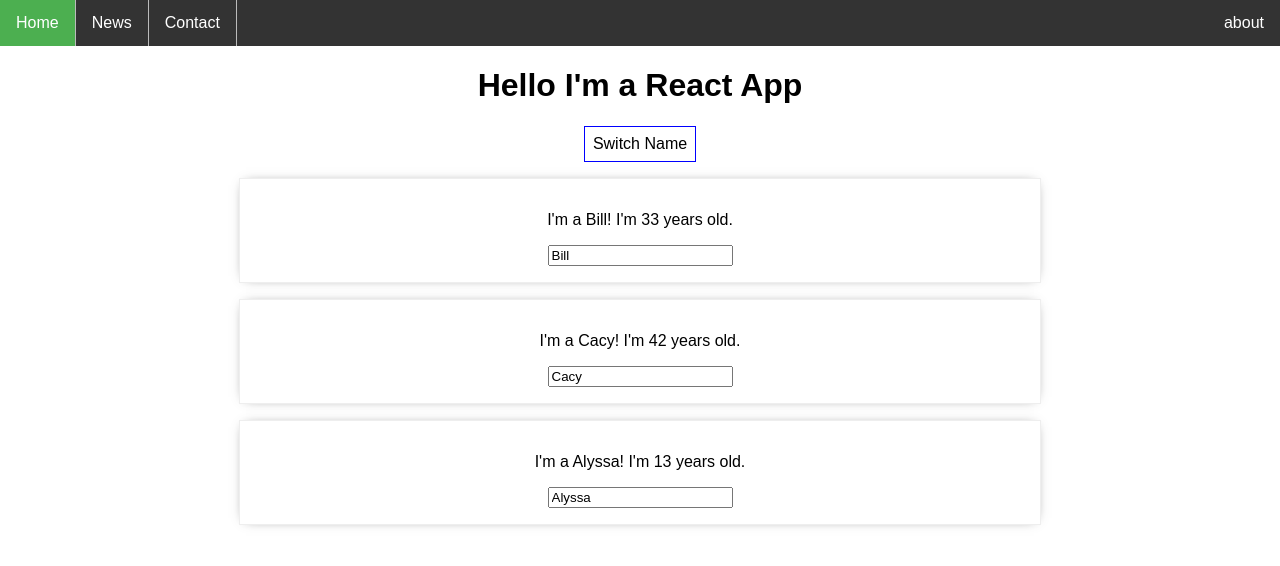
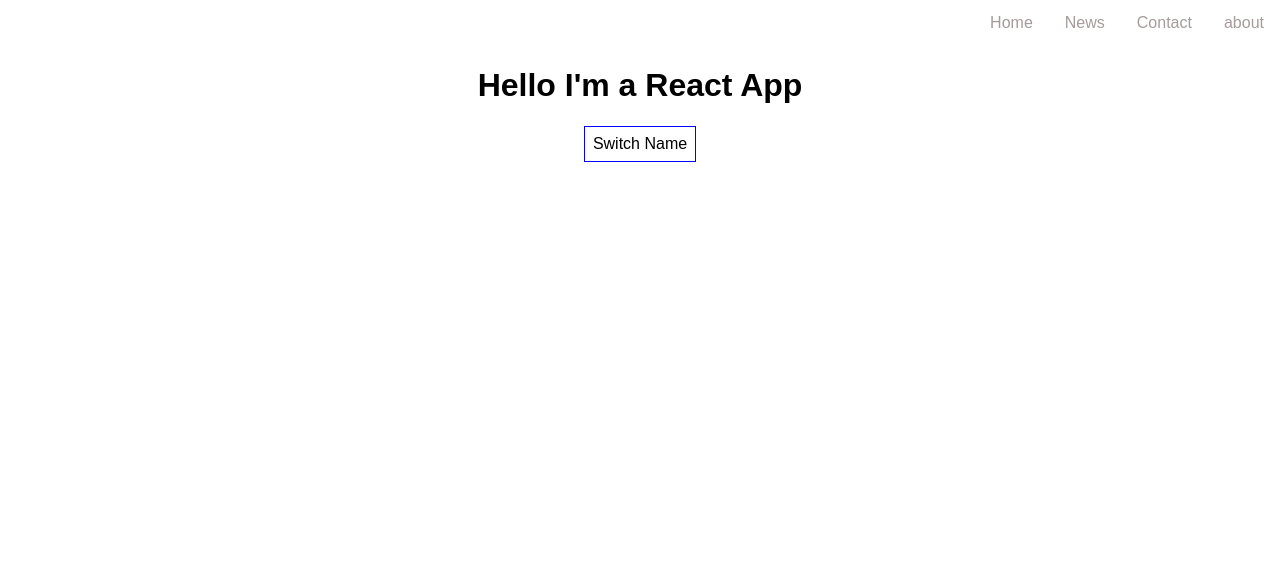
Before and after one commit to ceriustech/React-App, a React (Create React App) app in the folder react-complete-guide/: page / in a window 1280 px wide. Shown: the top 566 px of the page. Built offline with nearby package versions, Linux system fonts and the light colour scheme.

Commit message:
Modified the Persons component to render conitionally. Changed the styling on the navigation.

```diff
--- a/react-complete-guide/src/App.js
+++ b/react-complete-guide/src/App.js
@@ -1,67 +1,84 @@
-import React, { Component } from 'react';
-import './App.css';
-import Person from './Person/Person';
-import Navigation from './Navigation/Navigation'
+import React, { Component } from "react";
+import "./App.css";
+import Person from "./Person/Person";
+import Navigation from "./Navigation/Navigation";
 
 class App extends Component {
   state = {
     navigation: [
-      {home: 'Home'},
-      {news: 'News'},
-      {contact: 'Contact'},
-      {about: 'about'}
+      { home: "Home" },
+      { news: "News" },
+      { contact: "Contact" },
+      { about: "about" }
     ],
     persons: [
-      {name: 'Bill', age: 33},
-      {name: 'Cacy', age: 42},
-      {name: 'Alyssa', age: 13}
+      { name: "Bill", age: 33 },
+      { name: "Cacy", age: 33 },
+      { name: "Alyssa", age: 33 }
     ]
-  }
+  };
 
-  switchNameHandler = (newName) => {
-    console.log('Was Clicked!');
-    // DON"T DO THIS this.state.persons[0].name = "Caleb Masters";
-    this.setState({persons: [
-      {name: newName, age: 33},
-      {name: 'Cacy Masters', age: 42},
-      {name: 'Alyssa Masters', age: 13}
-    ]});
-  }
+  deletePersonsHandler = personIndex => {
+    const persons = this.state.persons;
+    persons.splice(personIndex, 1);
+    this.setState({ persons: persons });
+  };
 
-  nameChangeHandler = (event) => {
-    this.setState({persons: [
-      {name: event.target.value, age: 33},
-      {name: 'Cacy', age: 42},
-      {name: 'Alyssa Masters', age: 13}
-    ]});
-  }
+  nameChangeHandler = event => {
+    this.setState({
+      persons: [
+        { name: event.target.value, age: 33 },
+        { name: "Cacy", age: 42 },
+        { name: "Alyssa Masters", age: 13 }
+      ],
+      otherState: "some other value",
+      showPersons: false
+    });
+  };
+
+  togglePersonsHandler = () => {
+    const doesShow = this.state.showPersons;
+    this.setState({ showPersons: !doesShow });
+  };
 
   render() {
     const style = {
-      backgroundColor: 'white',
-      font: 'inherit',
-      border: '1px solid blue',
-      padding: '8px',
-      cursor: 'pointer'
+      backgroundColor: "white",
+      font: "inherit",
+      border: "1px solid blue",
+      padding: "8px",
+      cursor: "pointer"
     };
+    let persons = null;
 
+    if (this.state.showPersons) {
+      persons = (
+        <div className="person-component_conatainer">
+          {this.state.persons.map((person, index) => {
+            return (
+              <Person
+                click={() => this.deletePersonsHandler(index)}
+                name={person.name}
+                age={person.age}
+              />
+            );
+          })}
+        </div>
+      );
+    }
     return (
       <div className="App">
-        <Navigation navItem={this.state.navigation[0].home}
-        navItem2={this.state.navigation[1].news}
-        navItem3={this.state.navigation[2].contact}
-        navItem4={this.state.navigation[3].about}
+        <Navigation
+          navItem={this.state.navigation[0].home}
+          navItem2={this.state.navigation[1].news}
+          navItem3={this.state.navigation[2].contact}
+          navItem4={this.state.navigation[3].about}
         />
         <h1>Hello I'm a React App</h1>
-        <button style={style} onClick={() => this.switchNameHandler()}>Switch Name</button>
-        <Person
-        name={this.state.persons[0].name}
-        age={this.state.persons[0].age}
-        click={this.switchNameHandler.bind(this, 'Bilal Masters')}
-        changed={this.nameChangeHandler}
-        />
-        <Person name={this.state.persons[1].name} age={this.state.persons[1].age} />
-        <Person name={this.state.persons[2].name} age={this.state.persons[2].age} />
+        <button style={style} onClick={this.togglePersonsHandler}>
+          Switch Name
+        </button>
+        {persons}
       </div>
     );
     // return React.createElement('div', {className: 'App'}, React.createElement('h1', null, ' Hi, I\'m a React App'));
--- a/react-complete-guide/src/Navigation/Navigation.css
+++ b/react-complete-guide/src/Navigation/Navigation.css
@@ -1,34 +1,55 @@
-/*** Nav Styles Begin***/
+nav ul li a,
+nav ul li a:after,
+nav ul li a:before {
+  transition: all 0.5s;
+}
+
 ul {
+  display: flex;
+  justify-content: flex-end;
   list-style-type: none;
   margin: 0;
   padding: 0;
   overflow: hidden;
-    background-color: #333;
 }
 
 li {
   float: left;
-    border-right:1px solid #bbb;
-  }
-
-  li:last-child {
-    border-right: none;
 }
 
 li a {
   display: block;
-    color: white;
+  color: rgb(165, 155, 155);
   text-align: center;
   padding: 14px 16px;
   text-decoration: none;
 }
 
-  li a:hover:not(.active) {
-    background-color: #111;
+nav ul li a,
+nav ul li a:after,
+nav ul li a:before {
+  transition: all 0.5s;
+}
+nav ul li a:hover {
+  color: #555;
 }
 
-  .active {
-    background-color: #4CAF50;
+/** stroke **/
+nav.stroke ul li a {
+  position: relative;
 }
-  /*** Nav Styles End ***/
+nav.stroke ul li a:after {
+  position: absolute;
+  bottom: 0;
+  left: 0;
+  right: 0;
+  margin: auto;
+  width: 0%;
+  content: ".";
+  color: transparent;
+  background: #aaa;
+  height: 1px;
+}
+nav.stroke ul li a:hover:after {
+  width: 100%;
+}
--- a/react-complete-guide/src/Navigation/Navigation.js
+++ b/react-complete-guide/src/Navigation/Navigation.js
@@ -1,17 +1,36 @@
-import React from 'react';
+import React from "react";
 
-import './Navigation.css';
-const navigation = (props) => {
-    return (
-        <div>
-            <ul>
-                <li><a className="active" href="#home">{props.navItem}</a></li>
-                <li><a href="#news">{props.navItem2}</a></li>
-                <li><a href="#contact">{props.navItem3}</a></li>
-                <li style={{float:'right'}}><a href="#">{props.navItem4}</a></li>
-            </ul>
-        </div>
-    )
+import "./Navigation.css";
+
+const navigation = props => {
+  return (
+    <div>
+      <nav className="stroke">
+        <ul>
+          <li>
+            <a className="active" href="#">
+              {props.navItem}
+            </a>
+          </li>
+          <li>
+            <a className="news" href="#">
+              {props.navItem2}
+            </a>
+          </li>
+          <li>
+            <a className="contact" href="#">
+              {props.navItem3}
+            </a>
+          </li>
+          <li>
+            <a className="about" href="#">
+              {props.navItem4}
+            </a>
+          </li>
+        </ul>
+      </nav>
+    </div>
+  );
 };
 
 export default navigation;
--- a/react-complete-guide/src/Person/Person.js
+++ b/react-complete-guide/src/Person/Person.js
@@ -1,14 +1,16 @@
-import React from 'react';
+import React from "react";
 
-import './Person.css'
-const person = (props) => {
-    return (
-        <div className="Person">
-            <p onClick={props.click}>I'm a {props.name}! I'm {props.age} years old.</p>
-            <p>{props.children}</p>
-            <input type="text" onChange={props.changed} value={props.name}/>
-        </div>
-    )
+import "./Person.css";
+const person = props => {
+  return (
+    <div className="Person">
+      <p onClick={props.click}>
+        I'm {props.name}! I'm {props.age} years old.
+      </p>
+      <p>{props.children}</p>
+      <input type="text" onChange={props.changed} value={props.name} />
+    </div>
+  );
 };
 
 export default person;
```
Lines whose indentation alone changed are shown as unchanged.
